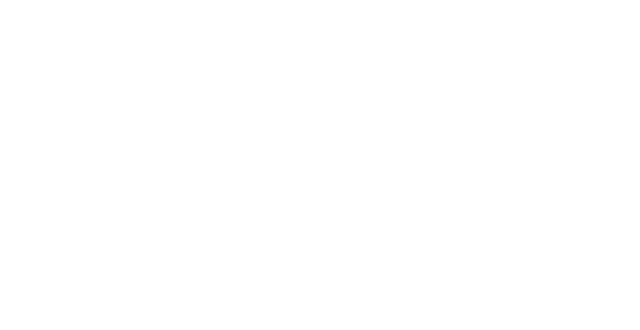
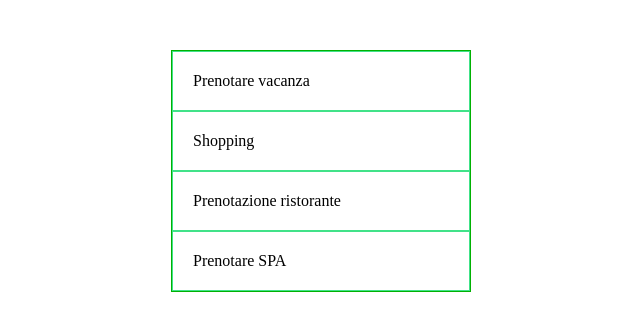
Before and after one commit to Siripiri-hue/vue-todolist, a plain HTML site: page index.html in a window 1280 px wide. Shown: the whole page, without its empty margins (319-959 px from the left). Drawn offline with nearby package versions, Linux system fonts and the light colour scheme.

Commit message:
Aggiunti item alla lista

```diff
--- a/css/style.css
+++ b/css/style.css
@@ -0,0 +1,21 @@
+* {
+    margin: 0;
+    padding: 0;
+    box-sizing: border-box;
+}
+
+ul {
+    list-style: none;
+}
+
+#todo-list {
+    margin: 50px auto;
+    max-width: 300px;
+    border: 1px solid rgb(2, 177, 2);
+
+}
+
+.todo {
+    padding: 20px;
+    border: 1px solid rgb(65, 226, 137);
+}
--- a/index.html
+++ b/index.html
@@ -11,6 +11,13 @@
 </head>
 <body>
 
+    <section id="todo-list">
+        <ul>
+            <li v-for="(toDo, index) in thingsToDo" class="todo">{{ toDo.text }}</li>
+        </ul>
+    </section>
+
+
     <script src="js/app.js"></script>
 </body>
 </html>
--- a/js/app.js
+++ b/js/app.js
@@ -0,0 +1,24 @@
+const toDoList = new Vue ({
+    el: "#todo-list",
+    data: {
+        // todo: true,
+        thingsToDo: [
+            {
+                text: "Prenotare vacanza",
+                done: false,
+            },
+            {
+                text: "Shopping",
+                done: false,
+            },
+            {
+                text: "Prenotazione ristorante",
+                done: false,
+            },
+            {
+                text: "Prenotare SPA",
+                done: false,
+            },
+        ]
+    }
+})
```
